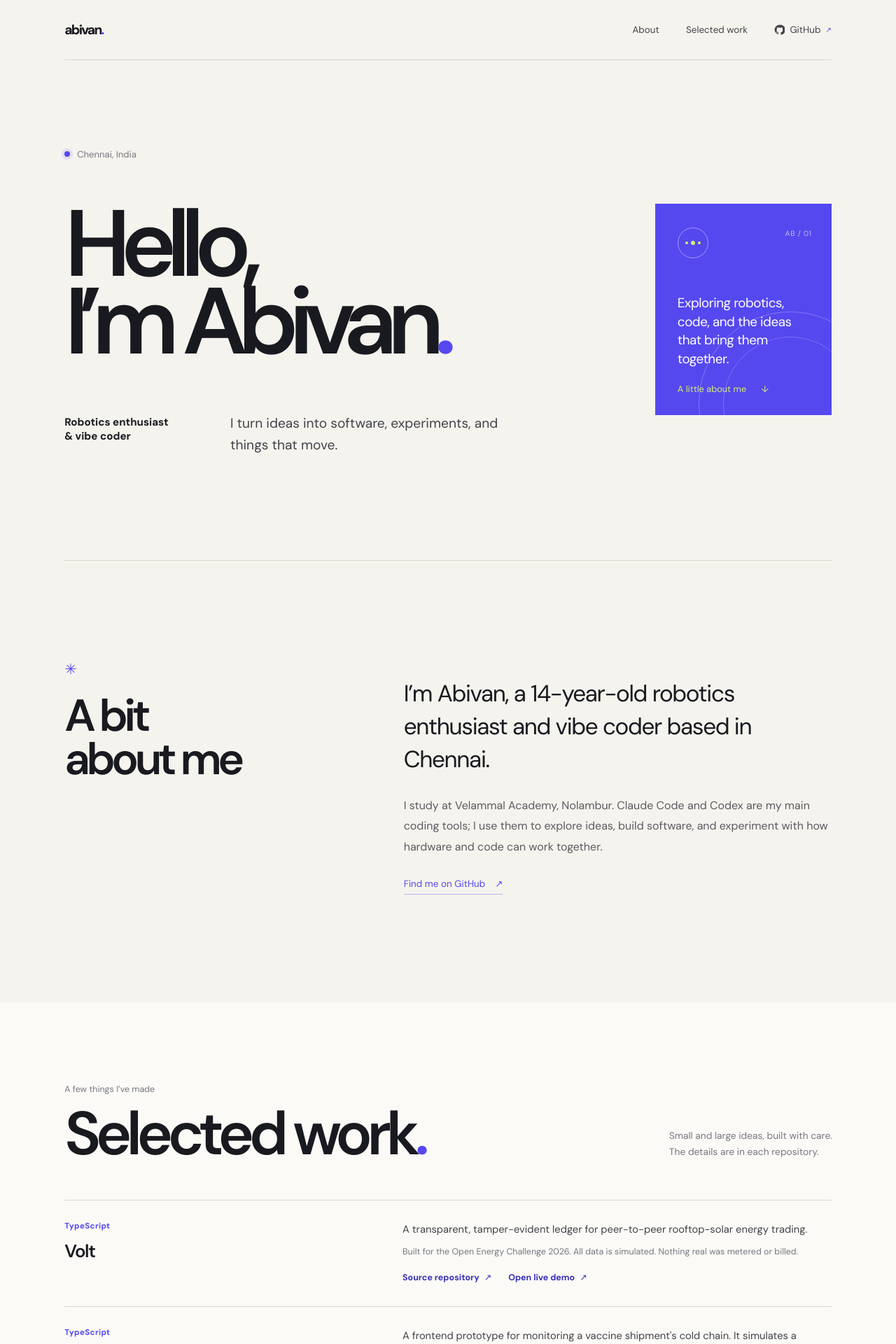
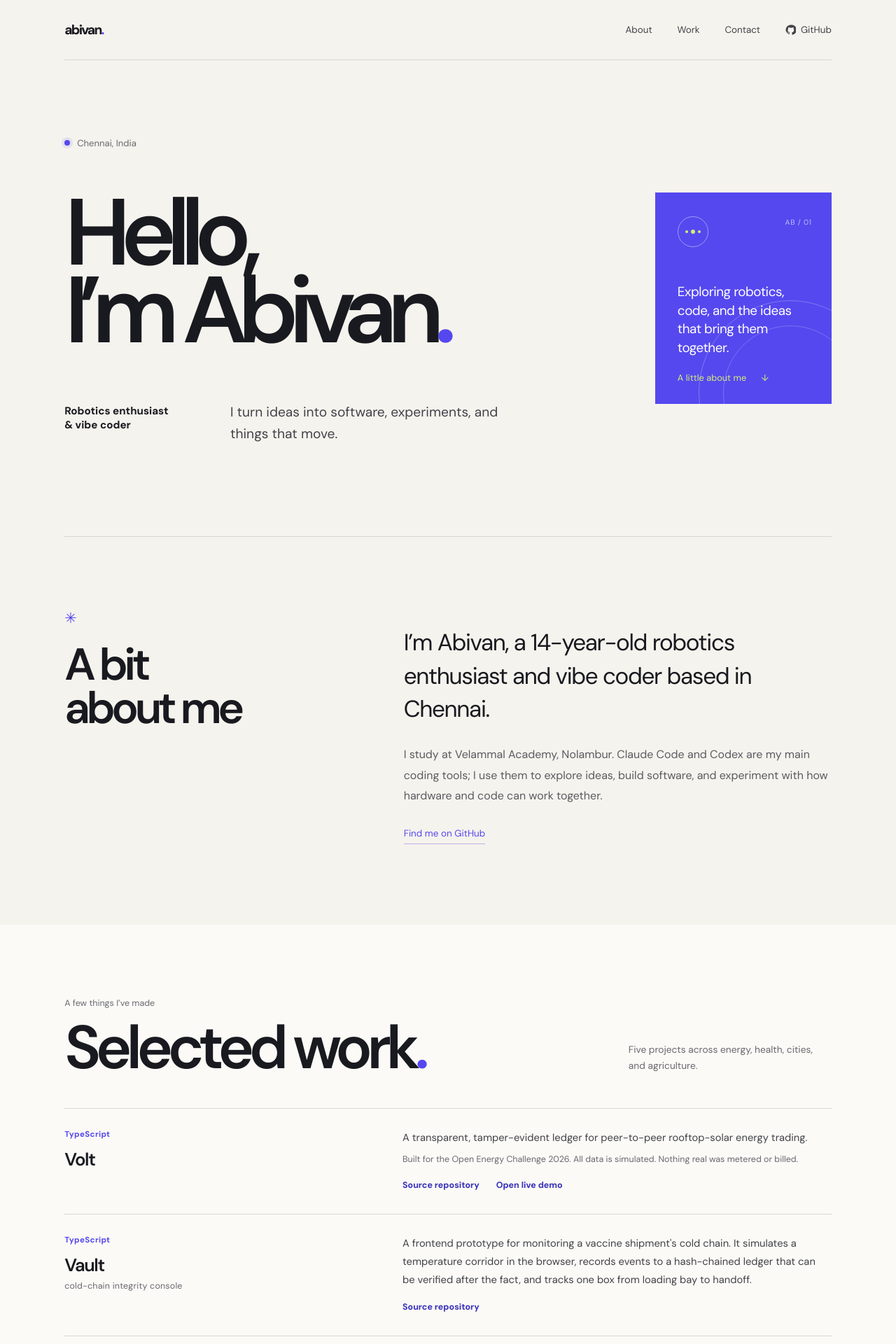
Before and after one commit to abivan100-stack/abivan-portfolio, a React (Vite) app: page / in a window 1280 px wide. Shown: the top 1920 px of the page at 70% size. Built offline with nearby package versions, Linux system fonts and the light colour scheme.

Commit message:
Polish portfolio layout and contact discovery

```diff
--- a/src/App.css
+++ b/src/App.css
@@ -3,7 +3,7 @@
   --paper-light: #fbfaf6;
   --ink: #191a20;
   --ink-soft: #42434a;
-  --quiet: #777780;
+  --quiet: #696970;
   --line: #d9d7d0;
   --blue: #5548ef;
   --blue-deep: #3730ba;
@@ -20,16 +20,15 @@
 .site-header { height: 86px; display: flex; justify-content: space-between; align-items: center; border-bottom: 1px solid var(--line); }
 .wordmark { color: var(--ink); font-size: 1.2rem; font-weight: 800; letter-spacing: -.09em; text-decoration: none; }
 .wordmark span { color: var(--blue); }
-.site-header nav { display: flex; align-items: center; gap: clamp(20px, 3vw, 42px); }
+.site-header nav { display: flex; align-items: center; gap: clamp(18px, 2.8vw, 38px); }
 .site-header nav a,
 .site-footer a { color: var(--ink-soft); font-size: .84rem; text-decoration: none; transition: color 180ms ease; }
 .site-header nav a.github-nav-link { display: inline-flex; align-items: center; gap: 7px; }
 .github-mark { width: 15px; height: 15px; flex: 0 0 auto; }
 .site-header nav a:hover,
 .site-footer a:hover { color: var(--blue); }
-.site-header nav a span { color: var(--blue); font-size: .75em; }
 
-.hero { position: relative; min-height: min(760px, calc(100svh - 86px)); padding-block: clamp(90px, 12vh, 140px) clamp(98px, 12vh, 140px); display: grid; grid-template-columns: minmax(0, 1fr) minmax(250px, .34fr); align-items: center; gap: clamp(48px, 8vw, 125px); }
+.hero { position: relative; min-height: min(680px, calc(100svh - 86px)); padding-block: clamp(78px, 10vh, 120px); display: grid; grid-template-columns: minmax(0, 1fr) minmax(250px, .34fr); align-items: center; gap: clamp(48px, 8vw, 125px); }
 .hero-main { padding-bottom: 21px; }
 .hero-location { margin: 0 0 clamp(33px, 5vw, 66px); display: flex; align-items: center; gap: 10px; color: var(--quiet); font-size: .82rem; }
 .location-mark { width: 8px; height: 8px; border-radius: 50%; background: var(--blue); box-shadow: 0 0 0 4px #5548ef1b; }
@@ -52,7 +51,7 @@
 .note-index { position: absolute; top: 36px; right: 28px; color: #ffffffa3; font-size: .65rem; letter-spacing: .07em; }
 
 .section-wrap { width: min(100%, 1100px); margin-inline: auto; }
-.about-section { padding-block: clamp(88px, 11vw, 148px) clamp(100px, 12vw, 164px); display: grid; grid-template-columns: .72fr 1.28fr; gap: clamp(55px, 11vw, 170px); border-top: 1px solid var(--line); }
+.about-section { padding-block: clamp(74px, 8vw, 116px) clamp(82px, 9vw, 128px); display: grid; grid-template-columns: .72fr 1.28fr; gap: clamp(55px, 11vw, 170px); border-top: 1px solid var(--line); }
 .section-side { position: relative; }
 .section-mark { color: var(--blue); font-size: 1.3rem; }
 .section-side h2 { margin: 23px 0 0; font-size: clamp(2.5rem, 5vw, 4.5rem); font-weight: 600; letter-spacing: -.085em; line-height: .97; }
@@ -60,14 +59,12 @@
 .about-copy p { margin: 0; color: #5b5a61; font-size: 1rem; line-height: 1.85; }
 .about-copy p.about-lead { margin: 0 0 27px; color: var(--ink); font-size: clamp(1.45rem, 2.6vw, 2.1rem); line-height: 1.42; letter-spacing: -.04em; }
 .text-link { display: inline-flex; align-items: center; gap: 14px; margin-top: 30px; padding-bottom: 6px; color: var(--blue); border-bottom: 1px solid #5548ef60; font-size: .84rem; text-decoration: none; }
-.text-link span { transition: transform 180ms ease; }
-.text-link:hover span { transform: translate(3px, -3px); }
 
-.work-section { margin-inline: calc(0px - clamp(22px, 7.2vw, 116px)); padding: clamp(72px, 9vw, 112px) clamp(22px, 7.2vw, 116px) 72px; background: var(--paper-light); }
-.work-top { display: flex; justify-content: space-between; align-items: end; gap: 30px; margin-bottom: 53px; }
+.work-section { margin-inline: calc(0px - clamp(22px, 7.2vw, 116px)); padding: clamp(64px, 8vw, 100px) clamp(22px, 7.2vw, 116px) 64px; background: var(--paper-light); }
+.work-top { display: flex; justify-content: space-between; align-items: end; gap: 30px; margin-bottom: 44px; }
 .work-kicker { color: var(--quiet); font-size: .78rem; }
 .work-top h2 { margin: 13px 0 0; font-size: clamp(3rem, 6.8vw, 6.2rem); font-weight: 600; line-height: .96; letter-spacing: -.085em; }
-.work-top > p { margin: 0 0 5px; color: var(--quiet); font-size: .86rem; line-height: 1.65; }
+.work-top > p { max-width: 290px; margin: 0 0 5px; color: var(--quiet); font-size: .86rem; line-height: 1.65; }
 .project-list { border-top: 1px solid var(--line); }
 .project-row { display: grid; grid-template-columns: .75fr 1.25fr; gap: clamp(35px, 9vw, 130px); padding: 29px 0 33px; border-bottom: 1px solid var(--line); }
 .project-name { display: flex; flex-direction: column; align-items: flex-start; gap: 13px; }
@@ -79,14 +76,11 @@
 .project-detail > p.project-context { margin-top: 8px; color: var(--quiet); font-size: .78rem; }
 .project-links { display: flex; flex-wrap: wrap; gap: 24px; margin-top: 17px; }
 .project-links a { display: inline-flex; align-items: center; gap: 7px; color: var(--blue-deep); font-size: .78rem; font-weight: 650; text-decoration: none; }
-.project-links a span { transition: transform 180ms ease; }
-.project-links a:hover span { transform: translate(3px, -3px); }
 .work-outro { display: flex; justify-content: space-between; gap: 22px; padding-top: 31px; color: var(--quiet); font-size: .8rem; }
 .work-outro a { color: var(--blue-deep); font-weight: 650; text-decoration: none; }
-.work-outro a span { margin-left: 7px; }
 
 .closing-note { margin-inline: calc(0px - clamp(22px, 7.2vw, 116px)); padding: 0 clamp(22px, 7.2vw, 116px); color: white; background: var(--ink); overflow: hidden; }
-.closing-inner { position: relative; width: min(100%, 1100px); min-height: 385px; margin-inline: auto; display: flex; justify-content: space-between; align-items: center; gap: 40px; overflow: hidden; }
+.closing-inner { position: relative; width: min(100%, 1100px); min-height: 340px; margin-inline: auto; display: flex; justify-content: space-between; align-items: center; gap: 40px; overflow: hidden; }
 .closing-kicker { color: #cbc9d5; font-size: .8rem; }
 .closing-note h2 { position: relative; z-index: 1; margin: 21px 0 0; font-size: clamp(3.1rem, 7vw, 6.4rem); font-weight: 600; line-height: .94; letter-spacing: -.085em; }
 .closing-note h2::first-line { color: white; }
@@ -95,7 +89,7 @@
 .closing-note .closing-email:hover { background: white; }
 .closing-note .closing-github { padding-bottom: 4px; color: white; border-bottom: 1px solid #ffffff70; font-size: .83rem; text-decoration: none; }
 .closing-note .closing-github:hover { color: var(--acid); }
-.closing-links a span { margin-left: 12px; }
+.closing-note :focus-visible { outline-color: var(--acid); }
 .closing-orbit { position: absolute; right: 12%; bottom: -151px; width: 350px; height: 350px; border: 1px solid #ffffff24; border-radius: 50%; }
 .closing-orbit i { position: absolute; inset: 29px; border: 1px solid #ffffff1d; border-radius: 50%; }
 .closing-orbit i:nth-child(2) { inset: 58px; }
@@ -106,7 +100,7 @@
 :focus-visible { outline: 2px solid var(--blue); outline-offset: 5px; }
 
 @media (max-width: 900px) {
-  .hero { min-height: 660px; grid-template-columns: minmax(0, 1fr) 250px; gap: 34px; }
+  .hero { min-height: 620px; grid-template-columns: minmax(0, 1fr) 250px; gap: 34px; }
   .hero h1 { font-size: clamp(4rem, 9vw, 6.4rem); }
   .hero-note { min-height: 270px; padding: 25px; }
   .hero-bottom { gap: 25px; }
@@ -122,8 +116,8 @@
 @media (max-width: 650px) {
   .site-shell { padding-inline: 21px; }
   .site-header { height: 72px; }
-  .site-header nav { gap: 17px; }
-  .site-header nav a { font-size: .73rem; }
+  .site-header nav { gap: clamp(10px, 2vw, 14px); }
+  .site-header nav a { font-size: .7rem; }
   .hero { min-height: auto; padding-block: 78px 83px; display: flex; flex-direction: column; align-items: stretch; gap: 42px; }
   .hero-location { margin-bottom: 41px; }
   .hero h1 { font-size: clamp(3rem, 11vw, 5.2rem); }
@@ -132,7 +126,7 @@
   .hero-description { max-width: 390px; font-size: 1.05rem; }
   .hero-note { width: auto; min-height: 235px; padding: 24px; }
   .hero-note > p { margin-top: 30px; }
-  .about-section { padding-block: 74px 88px; grid-template-columns: 1fr; gap: 22px; }
+  .about-section { padding-block: 68px 78px; grid-template-columns: 1fr; gap: 22px; }
   .section-side h2 { margin-top: 14px; font-size: 3rem; }
   .section-side h2 br { display: none; }
   .about-copy { padding-top: 7px; }
@@ -146,17 +140,18 @@
   .project-links { gap: 19px; }
   .work-outro { flex-direction: column; gap: 10px; }
   .closing-note { margin-inline: -21px; padding-inline: 21px; }
-  .closing-inner { min-height: 390px; align-items: flex-start; flex-direction: column; justify-content: center; gap: 30px; }
+  .closing-inner { min-height: 350px; align-items: flex-start; flex-direction: column; justify-content: center; gap: 26px; }
   .closing-note h2 { font-size: clamp(3.5rem, 14vw, 5.4rem); }
   .closing-links { margin: 0; }
   .closing-orbit { right: -140px; bottom: -144px; }
   .site-footer { min-height: 77px; flex-wrap: wrap; padding-block: 15px; font-size: .68rem; }
-  .site-footer > span:nth-child(2) { display: none; }
 }
 @media (max-width: 370px) {
   .site-shell { padding-inline: 16px; }
-  .site-header nav { gap: 12px; }
-  .site-header nav a { font-size: .68rem; }
+  .site-header { gap: 8px; }
+  .wordmark { font-size: 1rem; }
+  .site-header nav { gap: clamp(6px, 2.2vw, 8px); }
+  .site-header nav a { font-size: .64rem; }
   .hero h1 { font-size: 13vw; }
   .work-section { margin-inline: -16px; padding-inline: 16px; }
   .closing-note { margin-inline: -16px; padding-inline: 16px; }
--- a/src/App.tsx
+++ b/src/App.tsx
@@ -13,7 +13,7 @@ function ProjectRow({ project, index }: { project: Project; index: number }) {
       initial={reduceMotion ? false : 'hidden'}
       whileInView={reduceMotion ? undefined : 'visible'}
       viewport={{ once: true, amount: 0.25 }}
-      variants={{ hidden: { opacity: 0, y: 20 }, visible: { opacity: 1, y: 0, transition: { duration: 0.45, delay: index * 0.06 } } }}
+      variants={{ hidden: { opacity: 0, y: 14 }, visible: { opacity: 1, y: 0, transition: { duration: 0.38, delay: index * 0.035 } } }}
     >
       <div className="project-name">
         <span className="project-type">{project.language || 'Project'}</span>
@@ -24,8 +24,8 @@ function ProjectRow({ project, index }: { project: Project; index: number }) {
         <p>{project.summary || 'Project description coming soon.'}</p>
         {project.contextNote && project.contextNote.trim() !== project.summary.trim() && <p className="project-context">{project.contextNote}</p>}
         <div className="project-links">
-          <a href={project.url} target="_blank" rel="noreferrer">Source repository <span aria-hidden="true">↗</span></a>
-          {project.demoUrl && <a href={project.demoUrl} target="_blank" rel="noreferrer">Open live demo <span aria-hidden="true">↗</span></a>}
+          <a href={project.url} target="_blank" rel="noreferrer">Source repository</a>
+          {project.demoUrl && <a href={project.demoUrl} target="_blank" rel="noreferrer">Open live demo</a>}
         </div>
       </div>
     </motion.article>
@@ -44,12 +44,13 @@ function App() {
           <a className="wordmark" href="#top" aria-label="Abivan, back to top">abivan<span aria-hidden="true">.</span></a>
           <nav aria-label="Main navigation">
             <a href="#about">About</a>
-            <a href="#work">Selected work</a>
+            <a href="#work">Work</a>
+            <a href="#contact">Contact</a>
             <a className="github-nav-link" href="https://github.com/abivan100-stack" target="_blank" rel="noreferrer">
               <svg className="github-mark" viewBox="0 0 24 24" aria-hidden="true" focusable="false">
                 <path fill="currentColor" d="M12 .9a11.1 11.1 0 0 0-3.51 21.63c.55.1.76-.24.76-.54v-2.1c-3.1.68-3.76-1.32-3.76-1.32-.5-1.3-1.24-1.64-1.24-1.64-1.01-.7.08-.69.08-.69 1.12.08 1.7 1.15 1.7 1.15 1 .1.76 2.04 3.3 2.04.29-.72.72-1.22 1.23-1.5-2.48-.28-5.09-1.24-5.09-5.51 0-1.22.44-2.22 1.15-3-.12-.28-.5-1.42.11-2.96 0 0 .94-.3 3.05 1.15a10.6 10.6 0 0 1 5.55 0c2.11-1.45 3.05-1.15 3.05-1.15.61 1.54.23 2.68.11 2.96.72.78 1.15 1.78 1.15 3 0 4.28-2.61 5.22-5.1 5.5.4.35.76 1.03.76 2.08v3.1c0 .3.2.65.77.54A11.1 11.1 0 0 0 12 .9Z" />
               </svg>
-              GitHub <span aria-hidden="true">↗</span>
+              GitHub
             </a>
           </nav>
         </header>
@@ -77,10 +78,10 @@ function App() {
               <span className="section-mark" aria-hidden="true">✳</span>
               <h2 id="about-title">A bit<br />about me</h2>
             </div>
-            <motion.div className="about-copy" initial={reduceMotion ? false : { opacity: 0, y: 18 }} whileInView={reduceMotion ? undefined : { opacity: 1, y: 0 }} viewport={{ once: true, amount: 0.3 }} transition={{ duration: 0.6 }}>
+            <motion.div className="about-copy" initial={reduceMotion ? false : { opacity: 0, y: 12 }} whileInView={reduceMotion ? undefined : { opacity: 1, y: 0 }} viewport={{ once: true, amount: 0.3 }} transition={{ duration: 0.5 }}>
               <p className="about-lead">I’m Abivan, a 14-year-old robotics enthusiast and vibe coder based in Chennai.</p>
               <p>I study at Velammal Academy, Nolambur. Claude Code and Codex are my main coding tools; I use them to explore ideas, build software, and experiment with how hardware and code can work together.</p>
-              <a className="text-link" href="https://github.com/abivan100-stack" target="_blank" rel="noreferrer">Find me on GitHub <span aria-hidden="true">↗</span></a>
+              <a className="text-link" href="https://github.com/abivan100-stack" target="_blank" rel="noreferrer">Find me on GitHub</a>
             </motion.div>
           </section>
 
@@ -90,26 +91,26 @@ function App() {
                 <span className="work-kicker">A few things I’ve made</span>
                 <h2 id="work-title">Selected work<span className="hero-period">.</span></h2>
               </div>
-              <p>Small and large ideas, built with care.<br />The details are in each repository.</p>
+              <p>Five projects across energy, health, cities, and agriculture.</p>
             </div>
             <div className="project-list section-wrap">
               {orderedProjects.map((project, index) => <ProjectRow project={project} index={index} key={project.slug} />)}
             </div>
             <div className="work-outro section-wrap">
               <span>More experiments and source code</span>
-              <a href="https://github.com/abivan100-stack" target="_blank" rel="noreferrer">Explore my GitHub <span aria-hidden="true">↗</span></a>
+              <a href="https://github.com/abivan100-stack" target="_blank" rel="noreferrer">Explore my GitHub</a>
             </div>
           </section>
 
-          <section className="closing-note" aria-label="Contact and profile links">
+          <section className="closing-note" id="contact" aria-labelledby="contact-title">
             <div className="closing-inner">
               <div>
-                <span className="closing-kicker">Have something in mind?</span>
-                <h2>Let’s make it<br />work beautifully.</h2>
+                <span className="closing-kicker">Have a project in mind?</span>
+                <h2 id="contact-title">I’d love to<br />hear about it.</h2>
               </div>
               <div className="closing-links">
-                <a className="closing-email" href="mailto:abivan100@gmail.com">abivan100@gmail.com <span aria-hidden="true">↗</span></a>
-                <a className="closing-github" href="https://github.com/abivan100-stack" target="_blank" rel="noreferrer">GitHub <span aria-hidden="true">↗</span></a>
+                <a className="closing-email" href="mailto:abivan100@gmail.com">abivan100@gmail.com</a>
+                <a className="closing-github" href="https://github.com/abivan100-stack" target="_blank" rel="noreferrer">Visit GitHub</a>
               </div>
               <span className="closing-orbit" aria-hidden="true"><i /><i /><i /></span>
             </div>
@@ -118,7 +119,6 @@ function App() {
 
         <footer className="site-footer">
           <span>Abivan <span className="footer-dot">/</span> Chennai, India</span>
-          <span>Designed and built with care</span>
           <a href="#top">Back to top ↑</a>
         </footer>
       </div>
```
Also changed, not shown: .jez/artifacts/design-review.md.
